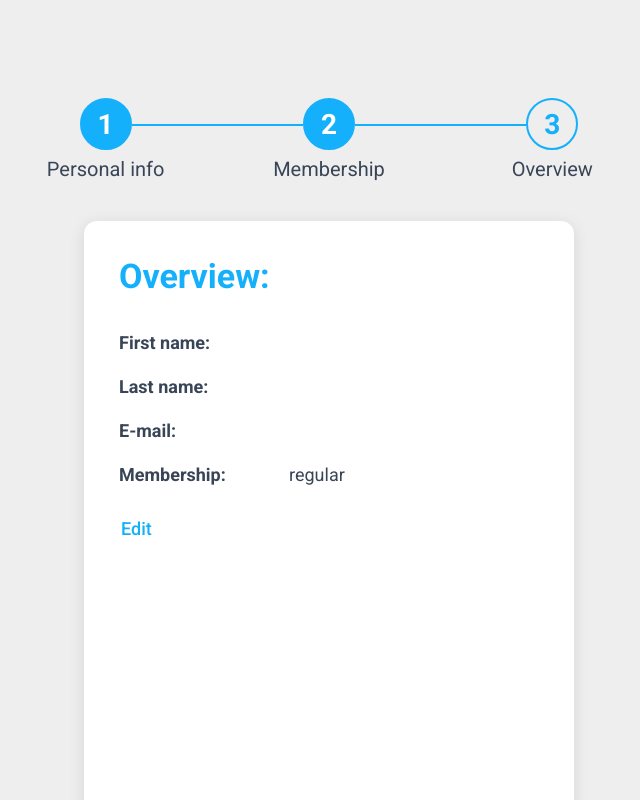
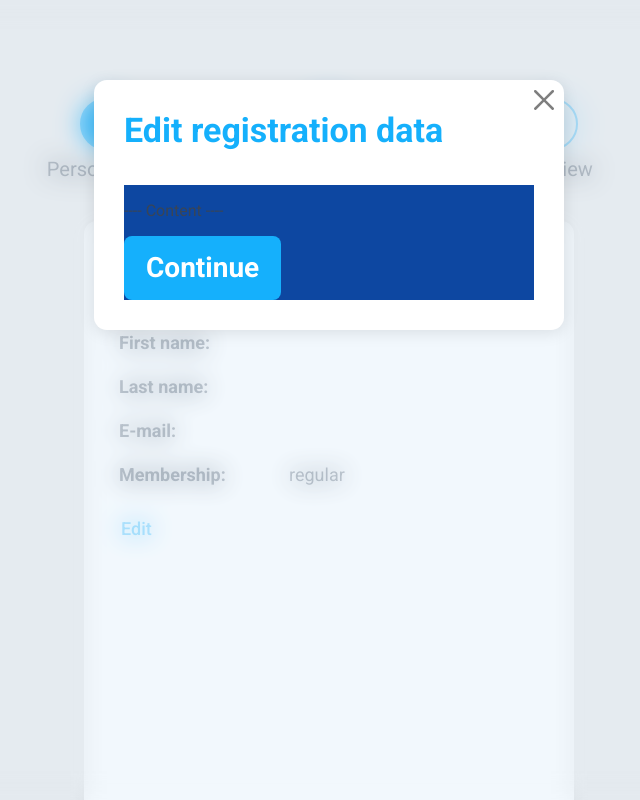
Before and after one commit to jurispl/homework, a Vue app: page /form/overview in a window 1280 px wide. Both pictures are taken after a click on the button "Edit". Shown: the top 800 px of the page, without its empty margins (311-951 px from the left). Built offline with nearby package versions, Linux system fonts and the light colour scheme.

Commit message:
Add Modal

```diff
--- a/src/components/AppAlert.vue
+++ b/src/components/AppAlert.vue
@@ -24,8 +24,8 @@
 <script>
 export default {
   name: "AppAlert",
-  emits:['close'],
-  props:{
+  emits: ['close'],
+  props: {
     title: String,
     text: String,
     type: {
--- /dev/null
+++ b/src/components/AppModal.vue
@@ -0,0 +1,36 @@
+<template>
+
+  <div class="modal">
+    <div class="modal-wrapper">
+      <div class="modal-container">
+        <div class="modal-header">
+          <h2 class="modal-title">{{ title }}</h2>
+          <button @click="$emit('close')" type="button" class="modal-close" aria-label="Close"></button>
+        </div>
+        <div class="modal-content">
+          <p>---- Content ----</p>
+          <button type="button" class="btn primary s-lg">Continue</button>
+        </div>
+      </div>
+    </div>
+  </div>
+  <div class="backdrop" @click="$emit('close')"></div>
+</template>
+
+<script>
+export default {
+  name: "AppModal",
+  emits: ['close'],
+  props: {
+    title: {
+      type: String,
+      required: true
+    }
+  }
+}
+</script>
+
+<style scoped>
+
+
+</style>
--- a/src/styles/main.scss
+++ b/src/styles/main.scss
@@ -462,6 +462,11 @@ $step-icon-state-number-size: 52px;
   }
 
   .alert-close {
+    @extend .element-close;
+  }
+}
+
+.element-close {
   position: absolute;
   top: 0;
   right: 0;
@@ -479,4 +484,72 @@ $step-icon-state-number-size: 52px;
     opacity: 1;
   }
 }
+
+// Modal
+.backdrop {
+  opacity: .7;
+  position: fixed;
+  top: 0;
+  left: 0;
+  z-index: 1050;
+  width: 100vw;
+  height: 100vh;
+  background-color: rgba(227, 242, 253, 0.96);
+  display: block;
 }
+
+@supports (-webkit-backdrop-filter: none) or (backdrop-filter: none) {
+  .backdrop {
+    -webkit-backdrop-filter: blur(12px);
+    backdrop-filter: blur(12px);
+    background-color: rgb(187 217 245 / 27%);
+  }
+}
+
+
+.modal {
+  position: fixed;
+  top: 0;
+  left: 0;
+  z-index: 1700;
+  display: block;
+  width: 100%;
+  height: 100%;
+  overflow-x: hidden;
+  overflow-y: auto;
+  outline: 0;
+  pointer-events: none;
+
+  .modal-wrapper {
+    max-width: 490px;
+    margin: 70px auto;
+    padding: 10px;
+  }
+
+  .modal-container {
+    display: flex;
+    flex-direction: column;
+    position: relative;
+    width: 100%;
+    background-color: white;
+    box-shadow: 0 3px 16px #0000001A;
+    border-radius: 13px;
+    padding: 30px;
+    pointer-events: auto;
+  }
+
+  .modal-title {
+    color: #15B0FC;
+    font-weight: bold;
+    font-size: 34px;
+    margin-bottom: 35px;
+  }
+
+  .modal-content {
+    background-color: #0D47A1;
+  }
+
+  .modal-close {
+    @extend .element-close;
+  }
+}
--- a/src/views/FormOverview.vue
+++ b/src/views/FormOverview.vue
@@ -1,4 +1,11 @@
 <template>
+  <teleport to="body">
+    <app-modal
+        title="Edit registration data"
+        v-if="showModal"
+        @close="closeModal"
+    ></app-modal>
+  </teleport>
 
 
   <app-stepper>
@@ -58,7 +65,7 @@
           </div>
 
           <div class="button-group">
-            <button type="submit" class="btn link">Edit</button>
+            <button @click="showModal = true" type="button" class="btn link">Edit</button>
           </div>
 
         </div>
@@ -81,9 +88,11 @@ import AppStepperHeader from "@/components/AppStepperHeader";
 import AppStepper from "@/components/AppStepper";
 import {mapGetters} from 'vuex'
 import AppAlert from "@/components/AppAlert";
+import AppModal from "@/components/AppModal";
+
 export default {
   name: "FormOverview",
-  components: {AppAlert, AppStepperHeader, AppStepper},
+  components: {AppModal, AppAlert, AppStepperHeader, AppStepper},
   inject: ['steps', 'phones'],
   computed: {
     ...mapGetters('user', ['user']),
@@ -92,13 +101,17 @@ export default {
     return {
       alert: false,
       alertContent: null,
+      showModal: false,
     }
   },
   methods: {
+    closeModal() {
+      this.showModal = false;
+    },
     async sendForm() {
       try {
         // TEST Random error request!
-        const artifact = Math.random() >= 0.5 ? 'ERR': '';
+        const artifact = Math.random() >= 0.5 ? 'ERR' : '';
         const url = `https://${artifact}vue-jp-http-default-rtdb.europe-west1.firebasedatabase.app/users.json`;
 
         const response = await fetch(url, {
```
Lines whose indentation alone changed are shown as unchanged.
